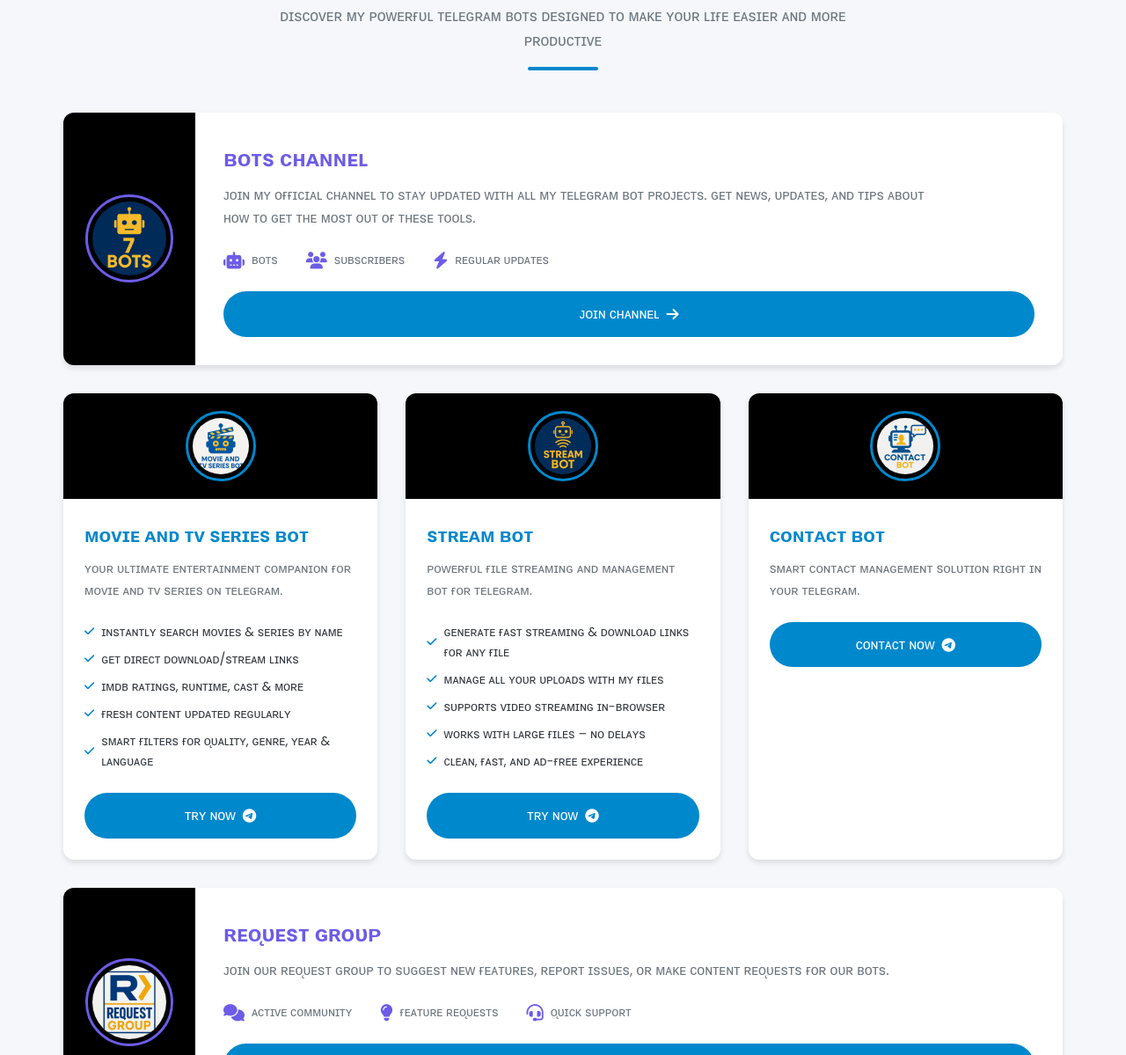
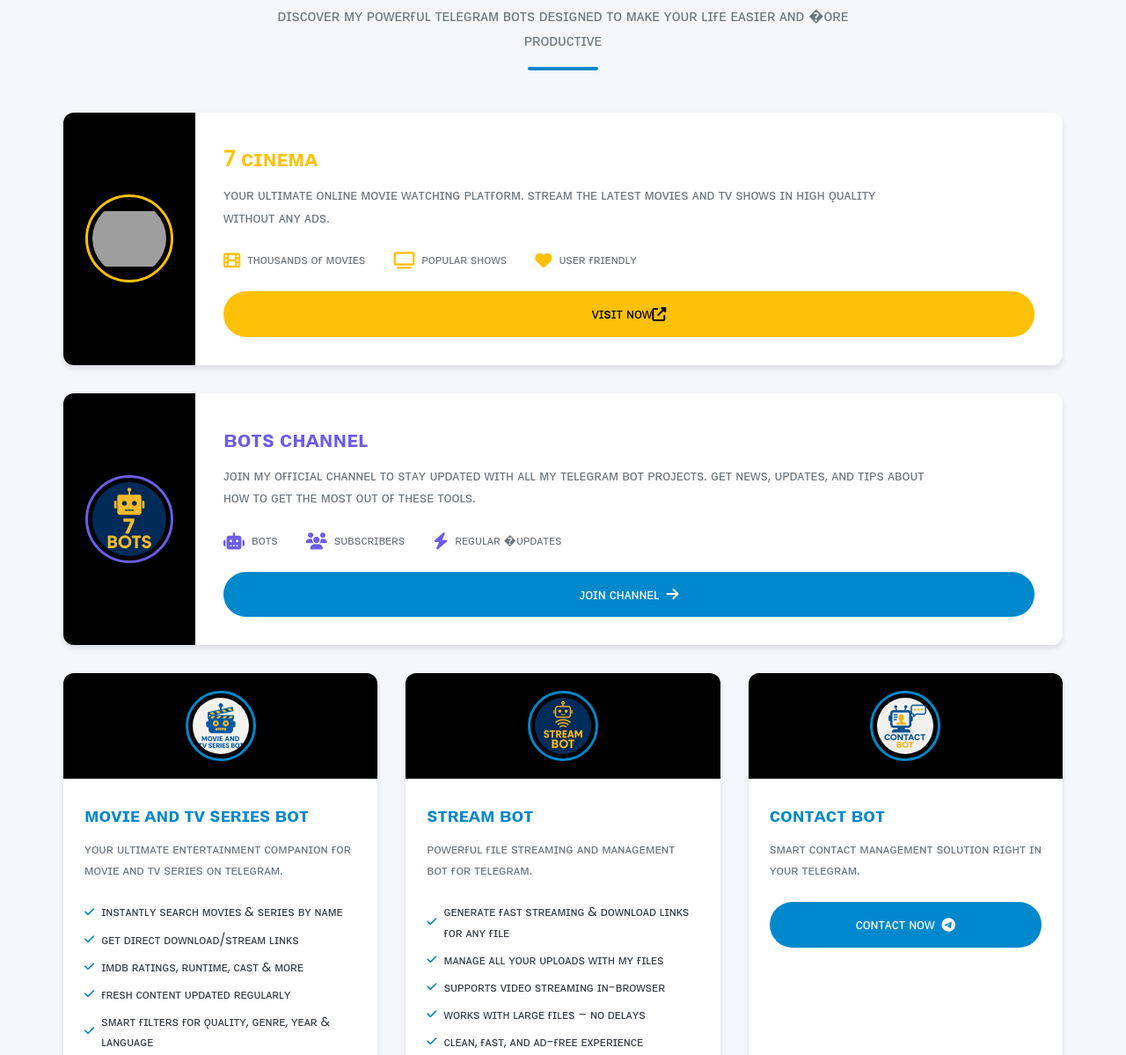
Before and after one commit to svnig7/images, a plain HTML site: page index.html in a window 1280 px wide. Shown: the part 100-1299 px from the top of the page at 88% size. Drawn offline with Linux system fonts and the light colour scheme; grey boxes are pictures that could not be loaded.

Commit message:
Update index.html

```diff
--- a/index.html
+++ b/index.html
@@ -179,6 +179,21 @@
             box-shadow: 0 10px 20px rgba(0, 0, 0, 0.1);
         }
 
+        .cinema-card {
+            grid-column: 1 / -1;
+            background: white;
+            border-radius: 12px;
+            overflow: hidden;
+            box-shadow: var(--shadow);
+            display: flex;
+            transition: var(--transition);
+        }
+
+        .cinema-card:hover {
+            transform: translateY(-5px);
+            box-shadow: 0 10px 20px rgba(0, 0, 0, 0.1);
+        }
+
         .group-card {
             grid-column: 1 / -1;
             background: white;
@@ -194,7 +209,7 @@
             box-shadow: 0 10px 20px rgba(0, 0, 0, 0.1);
         }
 
-        .channel-icon, .group-icon {
+        .channel-icon, .group-icon, .cinema-icon {
             width: 150px;
             background: #000;
             display: flex;
@@ -204,35 +219,60 @@
             position: relative;
         }
 
-        .channel-icon-image, .group-icon-image {
+        .channel-icon-image, .group-icon-image, .cinema-icon-image {
             width: 100px;
             height: 100px;
             border-radius: 50%;
             object-fit: contain;
             background: #000;
             padding: 5px;
+        }
+
+        .channel-icon-image {
             border: 3px solid #6c5ce7;
         }
 
-        .channel-content, .group-content {
+        .group-icon-image {
+            border: 3px solid #6c5ce7;
+        }
+
+        .cinema-icon-image {
+            border: 3px solid #ffc107;
+        }
+
+        .channel-content, .group-content, .cinema-content {
             padding: 2rem;
             flex-grow: 1;
         }
 
-        .channel-name, .group-name {
+        .channel-name {
             font-size: 1.6rem;
             font-weight: 600;
             margin-bottom: 0.5rem;
             color: #6c5ce7;
         }
 
-        .channel-description, .group-description {
+        .group-name {
+            font-size: 1.6rem;
+            font-weight: 600;
+            margin-bottom: 0.5rem;
+            color: #6c5ce7;
+        }
+
+        .cinema-name {
+            font-size: 1.6rem;
+            font-weight: 600;
+            margin-bottom: 0.5rem;
+            color: #ffc107;
+        }
+
+        .channel-description, .group-description, .cinema-description {
             color: var(--secondary);
             margin-bottom: 1.5rem;
             max-width: 800px;
         }
 
-        .channel-stats, .group-stats {
+        .channel-stats, .group-stats, .cinema-stats {
             display: flex;
             gap: 2rem;
             margin-bottom: 1.5rem;
@@ -243,8 +283,20 @@
             align-items: center;
         }
 
-        .stat-item i {
+        .channel-stats .stat-item i {
             color: #6c5ce7;
+            margin-right: 0.5rem;
+            font-size: 1.2rem;
+        }
+
+        .group-stats .stat-item i {
+            color: #6c5ce7;
+            margin-right: 0.5rem;
+            font-size: 1.2rem;
+        }
+
+        .cinema-stats .stat-item i {
+            color: #ffc107;
             margin-right: 0.5rem;
             font-size: 1.2rem;
         }
@@ -257,6 +309,26 @@
         .stat-label {
             color: var(--secondary);
             font-size: 0.9rem;
+        }
+
+        .cinema-link {
+            display: inline-flex;
+            align-items: center;
+            justify-content: center;
+            background: #ffc107;
+            color: #000;
+            padding: 0.8rem 1.5rem;
+            text-decoration: none;
+            border-radius: 50px;
+            font-weight: 500;
+            transition: var(--transition);
+            width: 100%;
+        }
+
+        .cinema-link:hover {
+            background: #ffab00;
+            transform: translateY(-2px);
+            color: #000;
         }
 
         footer {
@@ -291,16 +363,16 @@
                 grid-template-columns: 1fr;
             }
 
-            .channel-card, .group-card {
+            .channel-card, .group-card, .cinema-card {
                 flex-direction: column;
             }
 
-            .channel-icon, .group-icon {
+            .channel-icon, .group-icon, .cinema-icon {
                 width: 100%;
                 height: 120px;
             }
 
-            .channel-icon-image, .group-icon-image {
+            .channel-icon-image, .group-icon-image, .cinema-icon-image {
                 width: 80px;
                 height: 80px;
             }
@@ -315,10 +387,39 @@
     <div class="container">
         <header>
             <h1>ᴍʏ ᴛᴇʟᴇɢʀᴀᴍ ʙᴏᴛs ᴄᴏʟʟᴇᴄᴛɪᴏɴ</h1>
-            <p class="subtitle">ᴅɪsᴄᴏᴠᴇʀ ᴍʏ ᴘᴏᴡᴇʀғᴜʟ ᴛᴇʟᴇɢʀᴀᴍ ʙᴏᴛs ᴅᴇsɪɢɴᴇᴅ ᴛᴏ ᴍᴀᴋᴇ ʏᴏᴜʀ ʟɪғᴇ ᴇᴀsɪᴇʀ ᴀɴᴅ ᴍᴏʀᴇ ᴘʀᴏᴅᴜᴄᴛɪᴠᴇ</p>
+            <p class="subtitle">ᴅɪsᴄᴏᴠᴇʀ ᴍʏ ᴘᴏᴡᴇʀғᴜʟ ᴛᴇʟᴇɢʀᴀᴍ ʙᴏᴛs ᴅᴇsɪɢɴᴇᴅ ᴛᴏ ᴍᴀᴋᴇ ʏᴏᴜʀ ʟɪғᴇ ᴇᴀsɪᴇʀ ᴀɴᴅ �ᴏʀᴇ ᴘʀᴏᴅᴜᴄᴛɪᴠᴇ</p>
         </header>
 
         <div class="bots-grid">
+            <div class="cinema-card">
+                <div class="cinema-icon">
+                    <img src="https://raw.githubusercontent.com/svnig7/svnig7/refs/heads/main/7cinema.png" alt="7 ᴄɪɴᴇᴍᴀ" class="cinema-icon-image">
+                </div>
+                <div class="cinema-content">
+                    <h2 class="cinema-name">7 ᴄɪɴᴇᴍᴀ</h2>
+                    <p class="cinema-description">ʏᴏᴜʀ ᴜʟᴛɪᴍᴀᴛᴇ ᴏɴʟɪɴᴇ ᴍᴏᴠɪᴇ ᴡᴀᴛᴄʜɪɴɢ ᴘʟᴀᴛғᴏʀᴍ. sᴛʀᴇᴀᴍ ᴛʜᴇ ʟᴀᴛᴇsᴛ ᴍᴏᴠɪᴇs ᴀɴᴅ ᴛᴠ sʜᴏᴡs ɪɴ ʜɪɢʜ ǫᴜᴀʟɪᴛʏ ᴡɪᴛʜᴏᴜᴛ ᴀɴʏ ᴀᴅs.</p>
+
+                    <div class="cinema-stats">
+                        <div class="stat-item">
+                            <i class="fas fa-film"></i>
+                            <span class="stat-label">ᴛʜᴏᴜsᴀɴᴅs ᴏғ ᴍᴏᴠɪᴇs</span>
+                        </div>
+                        <div class="stat-item">
+                            <i class="fas fa-tv"></i>
+                            <span class="stat-label">ᴘᴏᴘᴜʟᴀʀ sʜᴏᴡs</span>
+                        </div>
+                        <div class="stat-item">
+                            <i class="fas fa-heart"></i>
+                            <span class="stat-label">ᴜsᴇʀ ғʀɪᴇɴᴅʟʏ</span>
+                        </div>
+                    </div>
+
+                    <a href="https://7cinema.vercel.app" class="cinema-link" target="_blank">
+                        ᴠɪsɪᴛ ɴᴏᴡ <i class="fas fa-external-link-alt"></i>
+                    </a>
+                </div>
+            </div>
+
             <div class="channel-card">
                 <div class="channel-icon">
                     <img src="https://raw.githubusercontent.com/svnig7/images/refs/heads/main/7bots.png" alt="ʙᴏᴛs ᴄʜᴀɴɴᴇʟ" class="channel-icon-image">
@@ -338,7 +439,7 @@
                         </div>
                         <div class="stat-item">
                             <i class="fas fa-bolt"></i>
-                            <span class="stat-label">ʀᴇɢᴜʟᴀʀ ᴜᴘᴅᴀᴛᴇs</span>
+                            <span class="stat-label">ʀᴇɢᴜʟᴀʀ �ᴜᴘᴅᴀᴛᴇs</span>
                         </div>
                     </div>
 
@@ -361,7 +462,7 @@
                         <li><i class="fas fa-check"></i> ɢᴇᴛ ᴅɪʀᴇᴄᴛ ᴅᴏᴡɴʟᴏᴀᴅ/sᴛʀᴇᴀᴍ ʟɪɴᴋs</li>
                         <li><i class="fas fa-check"></i> ɪᴍᴅʙ ʀᴀᴛɪɴɢs, ʀᴜɴᴛɪᴍᴇ, ᴄᴀsᴛ & ᴍᴏʀᴇ</li>
                         <li><i class="fas fa-check"></i> ғʀᴇsʜ ᴄᴏɴᴛᴇɴᴛ ᴜᴘᴅᴀᴛᴇᴅ ʀᴇɢᴜʟᴀʀʟʏ</li>
-                        <li><i class="fas fa-check"></i> sᴍᴀʀᴛ ғɪʟᴛᴇʀs ғᴏʀ ᴏ̨ᴜᴀʟɪᴛʏ, ɢᴇɴʀᴇ, ʏᴇᴀʀ & ʟᴀɴɢᴜᴀɢᴇ</li>
+                        <li><i class="fas fa-check"></i> sᴍᴀʀᴛ ғɪʟᴛᴇʀs ғᴏʀ ǫᴜᴀʟɪᴛʏ, ɢᴇɴʀᴇ, ʏᴇᴀʀ & ʟᴀɴɢᴜᴀɢᴇ</li>
                     </ul>
 
                     <a href="https://t.me/mvndsrs_7bot" class="bot-link" target="_blank">
@@ -408,11 +509,11 @@
 
             <div class="group-card">
                 <div class="group-icon">
-                    <img src="https://raw.githubusercontent.com/svnig7/images/refs/heads/main/requestgroup.png" alt="ʀᴇᴏ̨ᴜᴇsᴛ ɢʀᴏᴜᴘ" class="group-icon-image">
+                    <img src="https://raw.githubusercontent.com/svnig7/images/refs/heads/main/requestgroup.png" alt="ʀᴇǫᴜᴇsᴛ ɢʀᴏᴜᴘ" class="group-icon-image">
                 </div>
                 <div class="group-content">
-                    <h2 class="group-name">ʀᴇᴏ̨ᴜᴇsᴛ ɢʀᴏᴜᴘ</h2>
-                    <p class="group-description">ᴊᴏɪɴ ᴏᴜʀ ʀᴇᴏ̨ᴜᴇsᴛ ɢʀᴏᴜᴘ ᴛᴏ sᴜɢɢᴇsᴛ ɴᴇᴡ ғᴇᴀᴛᴜʀᴇs, ʀᴇᴘᴏʀᴛ ɪssᴜᴇs, ᴏʀ ᴍᴀᴋᴇ ᴄᴏɴᴛᴇɴᴛ ʀᴇᴏ̨ᴜᴇsᴛs ғᴏʀ ᴏᴜʀ ʙᴏᴛs.</p>
+                    <h2 class="group-name">ʀᴇǫᴜᴇsᴛ ɢʀᴏᴜᴘ</h2>
+                    <p class="group-description">ᴊᴏɪɴ ᴏᴜʀ ʀᴇǫᴜᴇsᴛ ɢʀᴏᴜᴘ ᴛᴏ sᴜɢɢᴇsᴛ ɴᴇᴡ ғᴇᴀᴛᴜʀᴇs, ʀᴇᴘᴏʀᴛ ɪssᴜᴇs, ᴏʀ ᴍᴀᴋᴇ ᴄᴏɴᴛᴇɴᴛ ʀᴇǫᴜᴇsᴛs ғᴏʀ ᴏᴜʀ ʙᴏᴛs.</p>
 
                     <div class="group-stats">
                         <div class="stat-item">
@@ -421,11 +522,11 @@
                         </div>
                         <div class="stat-item">
                             <i class="fas fa-lightbulb"></i>
-                            <span class="stat-label">ғᴇᴀᴛᴜʀᴇ ʀᴇᴏ̨ᴜᴇsᴛs</span>
+                            <span class="stat-label">ғᴇᴀᴛᴜʀᴇ ʀᴇǫᴜᴇsᴛs</span>
                         </div>
                         <div class="stat-item">
                             <i class="fas fa-headset"></i>
-                            <span class="stat-label">ᴏ̨ᴜɪᴄᴋ sᴜᴘᴘᴏʀᴛ</span>
+                            <span class="stat-label">ǫᴜɪᴄᴋ sᴜᴘᴘᴏʀᴛ</span>
                         </div>
                     </div>
 
```
